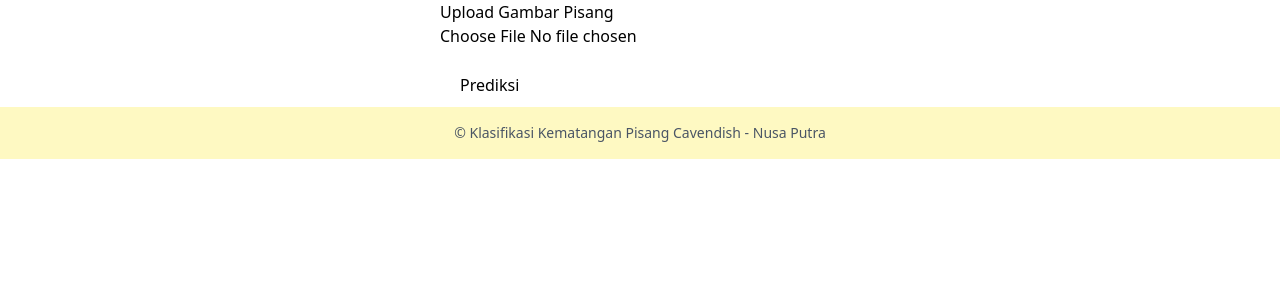
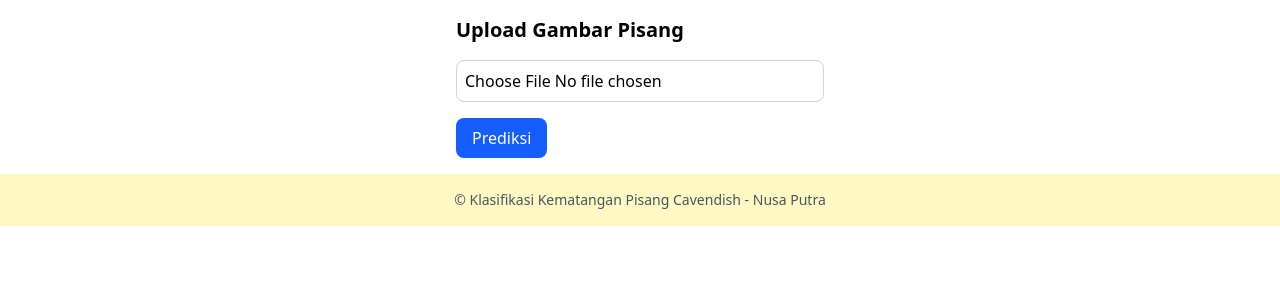
Before and after one commit to adam-gbyte/FrontendSCP, a SvelteKit app: page /percobaan in a window 1280 px wide. Shown: the top 300 px of the page. Built offline with nearby package versions, Linux system fonts and the light colour scheme.

Commit message:
Refactor upload UI with Tailwind classes
Replaces custom CSS and HTML structure with Tailwind CSS utility classes for a more consistent and modern UI. Removes the <style> block and updates elements with appropriate Tailwind classes for layout, spacing, and appearance.

```diff
--- a/src/routes/percobaan/+page.svelte
+++ b/src/routes/percobaan/+page.svelte
@@ -44,53 +44,34 @@
 	}
 </script>
 
-<div class="container">
-	<h2>Upload Gambar Pisang</h2>
+<div class="mx-auto max-w-[400px] space-y-4 p-4">
+	<h2 class="text-xl font-semibold">Upload Gambar Pisang</h2>
 
-	<input type="file" accept="image/*" on:change={handleFileChange} />
+	<input
+		type="file"
+		accept="image/*"
+		on:change={handleFileChange}
+		class="block w-full cursor-pointer rounded-lg border border-gray-300 p-2"
+	/>
 
-	<button on:click={sendImage}>Prediksi</button>
+	<button
+		on:click={sendImage}
+		class="rounded-lg bg-blue-600 px-4 py-2 text-white transition hover:bg-blue-700"
+	>
+		Prediksi
+	</button>
 
 	{#if loading}
-		<p class="loading">{loading}</p>
+		<p class="italic text-gray-600">{loading}</p>
 	{/if}
 
 	{#if previewUrl}
-		<img class="preview" src={previewUrl} alt="preview" />
+		<img class="mt-2 w-full rounded-xl shadow" src={previewUrl} alt="preview" />
 	{/if}
 
 	{#if result}
-		<div class="result">{@html result}</div>
+		<div class="mt-4 text-xl font-bold text-gray-800">
+			{@html result}
+		</div>
 	{/if}
 </div>
-
-<style>
-	.container {
-		max-width: 400px;
-		margin: auto;
-	}
-	input[type='file'] {
-		margin-bottom: 15px;
-	}
-	.preview {
-		width: 100%;
-		margin-top: 20px;
-		border-radius: 8px;
-	}
-	.result {
-		margin-top: 20px;
-		font-size: 20px;
-		font-weight: bold;
-		color: #333;
-	}
-	button {
-		padding: 10px 20px;
-		cursor: pointer;
-		font-size: 16px;
-	}
-	.loading {
-		margin-top: 10px;
-		color: #555;
-		font-style: italic;
-	}
-</style>
```
